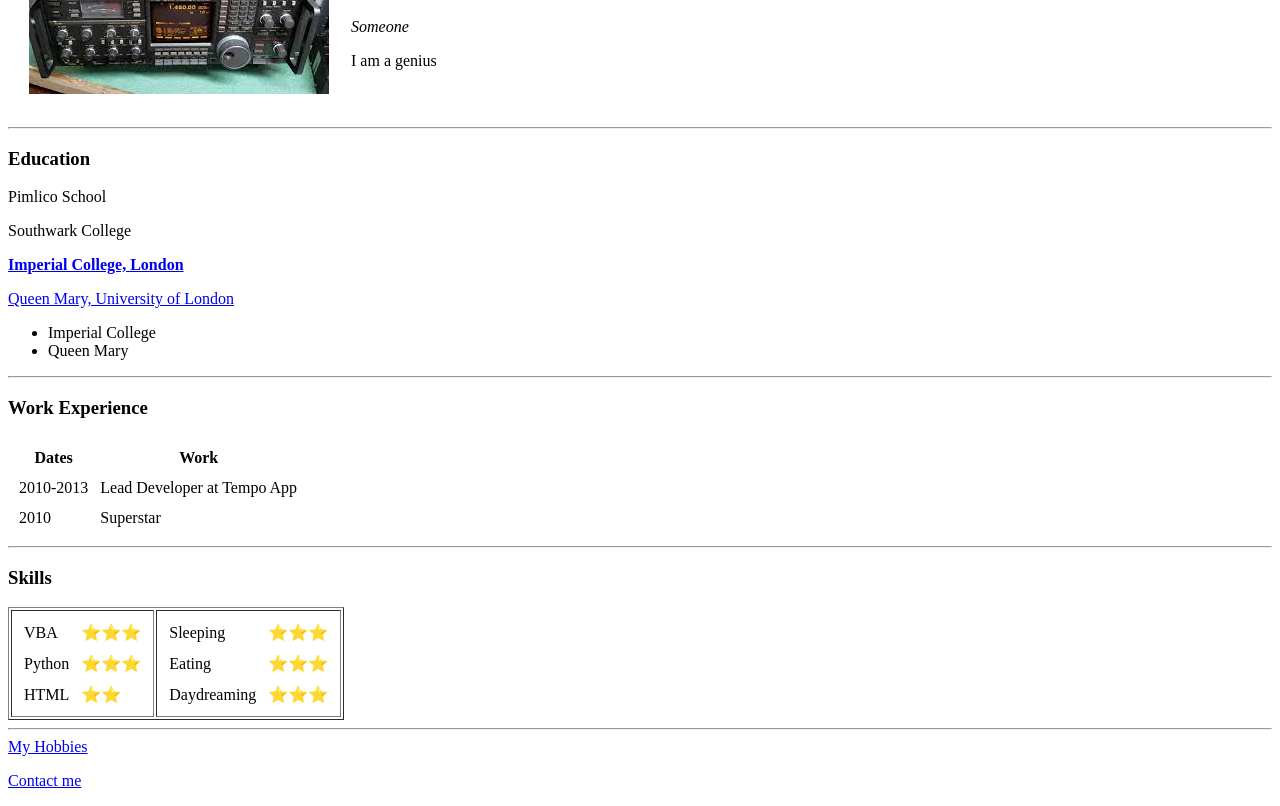
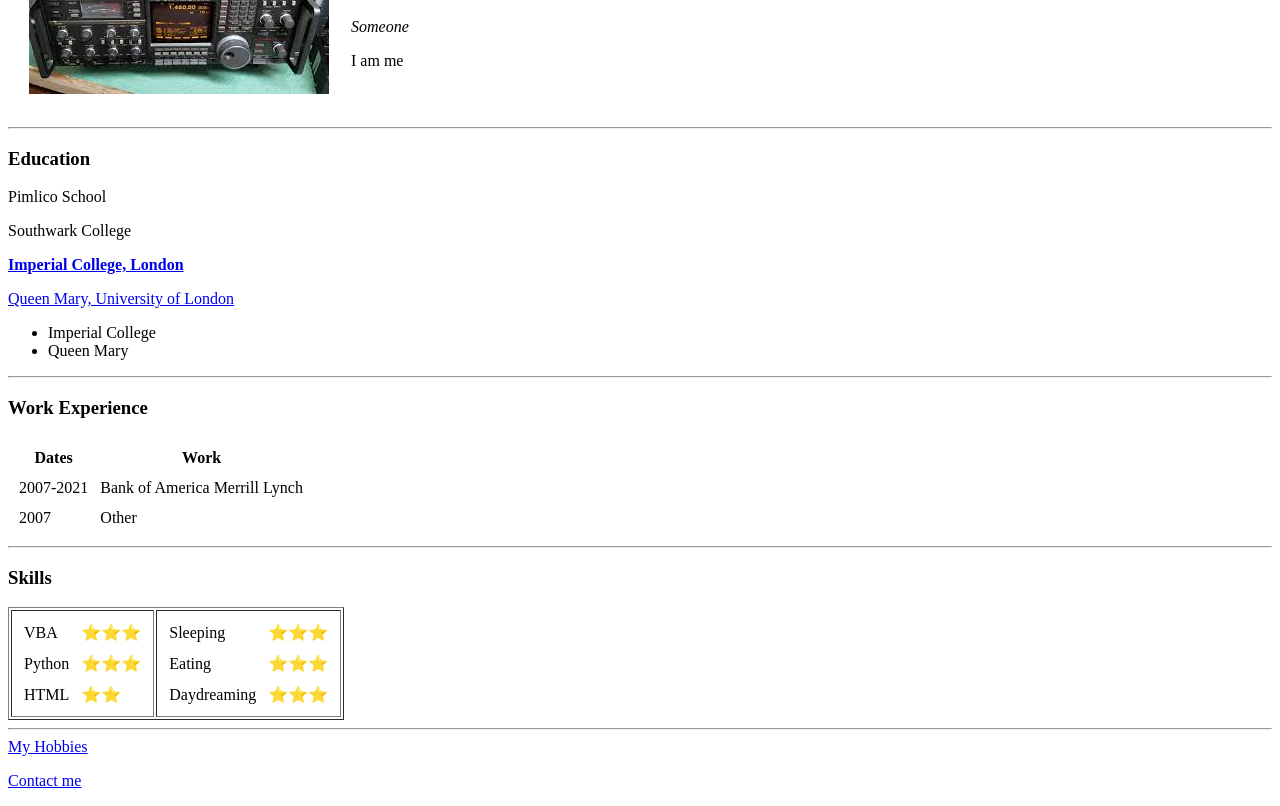
Before and after one commit to Liamgoh/cv, a plain HTML site: page index.html in a window 1280 px wide. Shown: the part 103-909 px from the top of the page. Drawn offline with Linux system fonts and the light colour scheme.

Commit message:
small content change

```diff
--- a/index.html
+++ b/index.html
@@ -12,7 +12,7 @@
       <td><img src="ICR9000.jpeg" alt="IC-R9000"></td>
       <td>  <h1>Liam Graham O'Hara</h1>
         <p><em>Someone</em></p>
-        <p>I am a genius</p></td>
+        <p>I am me</p></td>
     </tr>
   </table>
 
@@ -40,12 +40,12 @@
     </thead>
     <tbody>
       <tr>
-        <td>2010-2013</td>
-        <td>Lead Developer at Tempo App</td>
+        <td>2007-2021</td>
+        <td>Bank of America Merrill Lynch</td>
       </tr>
       <tr>
-        <td>2010</td>
-        <td>Superstar</td>
+        <td>2007</td>
+        <td>Other</td>
       </tr>
     </tbody>
   </table>
```
